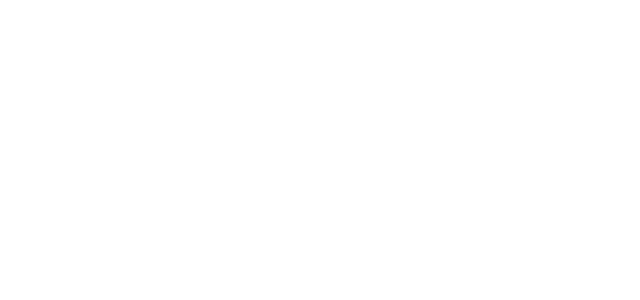
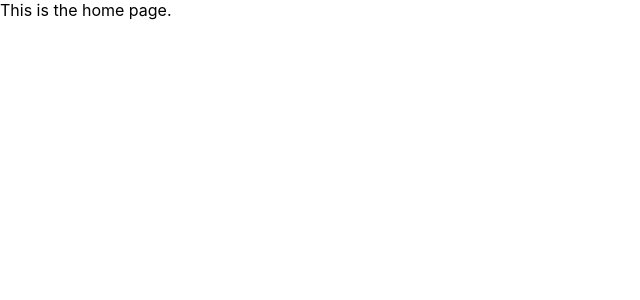
Before and after one commit to otsang3/interactive-learning, a React (Create React App) app: page / in a window 1280 px wide. Shown: the top 300 px of the page, without its empty margins (0-640 px from the left). Built offline with nearby package versions, Linux system fonts and the light colour scheme.

Commit message:
set up react-router-dom, initialised home page

```diff
--- a/package.json
+++ b/package.json
@@ -8,6 +8,7 @@
     "@testing-library/user-event": "^12.5.0",
     "react": "^17.0.1",
     "react-dom": "^17.0.1",
+    "react-router-dom": "^5.2.0",
     "react-scripts": "4.0.1",
     "web-vitals": "^0.2.4"
   },
--- a/public/index.html
+++ b/public/index.html
@@ -9,12 +9,10 @@
       name="description"
       content="Web site created using create-react-app"
     />
-    <link rel="apple-touch-icon" href="%PUBLIC_URL%/logo192.png" />
     <!--
       manifest.json provides metadata used when your web app is installed on a
       user's mobile device or desktop. See https://developers.google.com/web/fundamentals/web-app-manifest/
     -->
-    <link rel="manifest" href="%PUBLIC_URL%/manifest.json" />
     <!--
       Notice the use of %PUBLIC_URL% in the tags above.
       It will be replaced with the URL of the `public` folder during the build.
@@ -24,7 +22,7 @@
       work correctly both with client-side routing and a non-root public URL.
       Learn how to configure a non-root public URL by running `npm run build`.
     -->
-    <title>React App</title>
+    <title>Interactive Learning</title>
   </head>
   <body>
     <noscript>You need to enable JavaScript to run this app.</noscript>
--- a/src/App.js
+++ b/src/App.js
@@ -1,10 +1,19 @@
-
+import React from 'react';
+import { BrowserRouter as Router, Switch, Route } from 'react-router-dom';
+import Home from './components/Home';
 
 function App() {
   return (
-    <div>
+    <Router>
+      <div>
+        <Switch>
+          <Route exact path="/" render={() => (
+            <Home/>
+          )}/>
+        </Switch>
+      </div>
+    </Router>
 
-    </div>
   );
 }
 
--- /dev/null
+++ b/src/components/Home.js
@@ -0,0 +1,12 @@
+import React from 'react';
+
+function Home() {
+
+    return(
+        <div>
+            This is the home page.
+        </div>
+    );
+}
+
+export default Home;
```
Also changed, not shown: 2 other files (tests, documents, lock files or other folders).
